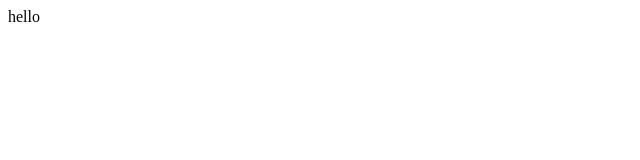
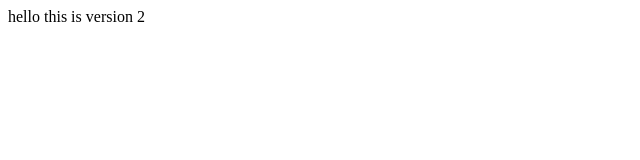
Before and after one commit to snehals77/myrepo, a plain HTML site: page index.html in a window 1280 px wide. Shown: the whole page, without its empty margins (0-640 px from the left). Drawn offline with Linux system fonts and the light colour scheme.

Commit message:
this is v2

```diff
--- a/index.html
+++ b/index.html
@@ -1 +1,2 @@
 <head>hello</head>
+<body>this is version 2</body>
```
